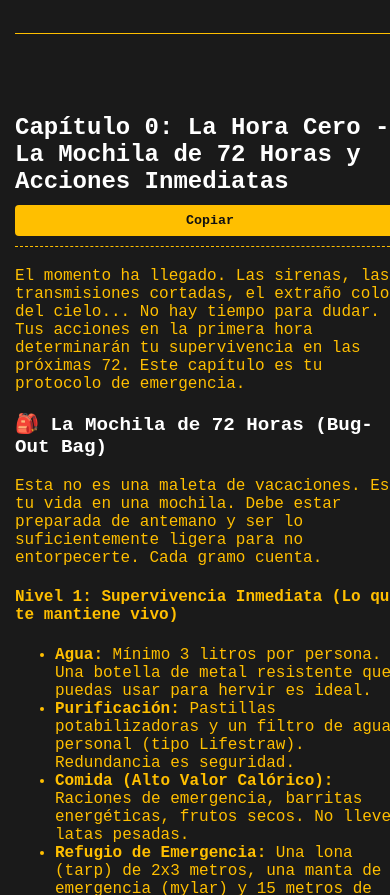
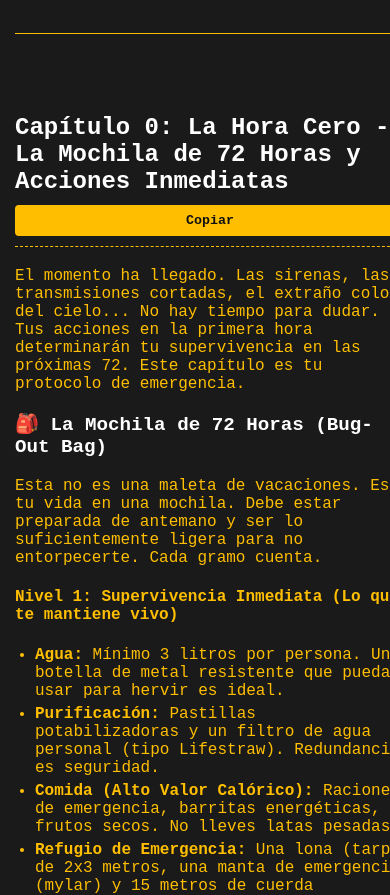
Before and after one commit to Datvsoldier/resilient, a plain HTML site: page index.html in a window 390 px wide. Shown: the part 205-1100 px from the top of the page. Drawn offline with Linux system fonts and the light colour scheme.

Commit message:
Add files via upload

```diff
--- a/style.css
+++ b/style.css
@@ -125,7 +125,7 @@ th {
 /* Estilos para pantallas pequeñas (móviles) */
 @media (max-width: 768px) {
     body {
-        display: block; /* Change to block for mobile layout */
+        display: block; /* Cambia a block para el diseño móvil */
     }
 
     .sidebar {
@@ -135,7 +135,7 @@ th {
     .content {
         margin-left: 0; /* Elimina el margen izquierdo */
         width: 100%; /* Ocupa todo el ancho */
-        padding: 15px; /* Ajusta el padding para móviles, un poco menos */
+        padding: 15px; /* Ajusta el padding para móviles */
     }
 
     section h2 {
@@ -158,4 +158,13 @@ th {
         font-size: 0.8em; /* Reduce el tamaño de la fuente en tablas */
         padding: 5px; /* Reduce el padding en tablas */
     }
+
+    /* Ajustes específicos para listas en móviles */
+    ul, ol {
+        padding-left: 20px; /* Reduce el padding izquierdo de las listas */
+    }
+
+    li {
+        margin-bottom: 5px; /* Espacio entre elementos de lista */
+    }
 }
```
